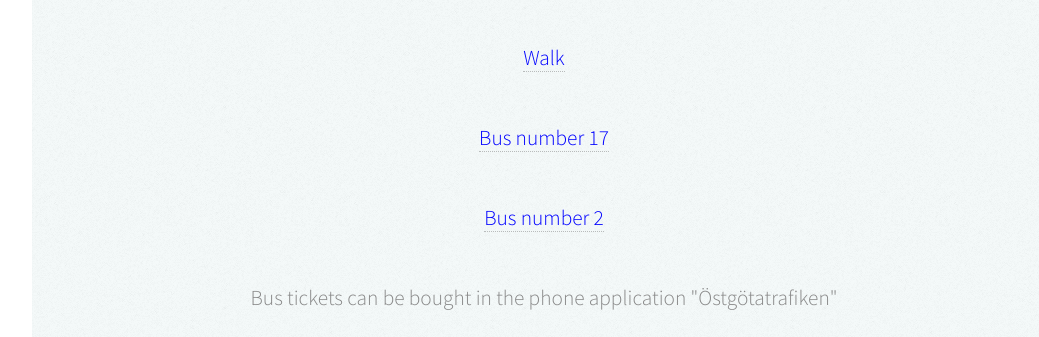
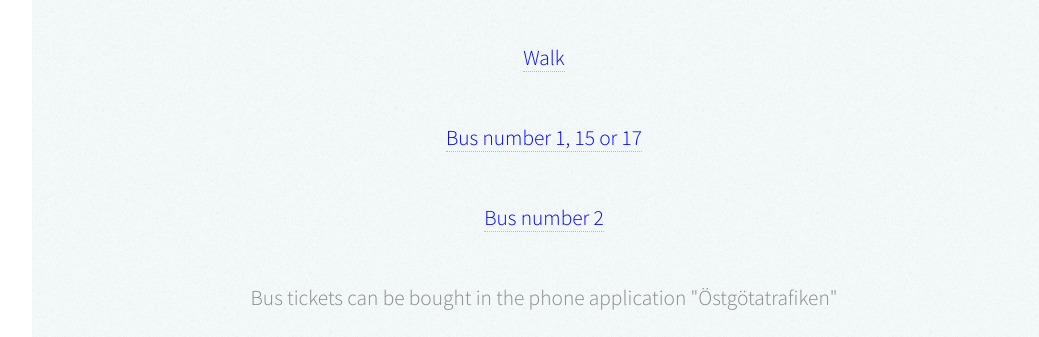
Before and after one commit to niklasbjorn/niklasbjorn.github.io, a plain HTML site: page index.html in a window 1280 px wide. Shown: the part 8230-8567 px from the top of the page, without its empty margins (224-1263 px from the left). Drawn offline with Linux system fonts and the light colour scheme.

Commit message:
Update index.html

```diff
--- a/index.html
+++ b/index.html
@@ -222,7 +222,7 @@ In this workshop, we introduce MultiQC - a tool to aggregate and parse such stat
 							<p>Travel to the venue from the trainstation</p>
 
 							<a target="_blank" href=https://www.google.se/maps/dir/Link%C3%B6ping+Central+Station,+Vasastaden,+Link%C3%B6ping/Consensus+-+Medicinska+fakultetens+studentk%C3%A5r,+Aschansgata+1+581+85,+Link%C3%B6ping/@58.4100855,15.6146621,15z/am=t/data=!4m17!4m16!1m5!1m1!1s0x46596f2faf4271dd:0xa0a15131f618f318!2m2!1d15.625849!2d58.4163429!1m5!1m1!1s0x46596f21f4aafe91:0x44308fbcc05ea3b9!2m2!1d15.6226341!2d58.4038287!2m2!7e2!8j1476095640!3e2?hl=en <p style="color: blue;">Walk</p></a>
-							<a target="_blank" href=https://www.google.se/maps/dir/Link%C3%B6ping+Central+Station,+Vasastaden,+Link%C3%B6ping/Consensus+-+Medicinska+fakultetens+studentk%C3%A5r,+Aschansgata+1+581+85,+Link%C3%B6ping/@58.4091597,15.6151774,15z/am=t/data=!4m18!4m17!1m5!1m1!1s0x46596f2faf4271dd:0xa0a15131f618f318!2m2!1d15.625849!2d58.4163429!1m5!1m1!1s0x46596f21f4aafe91:0x44308fbcc05ea3b9!2m2!1d15.6226341!2d58.4038287!2m2!7e2!8j1476095640!3e3!5i2?hl=en&shorturl=1  <p style="color: blue;">Bus number 17</p></a>
+							<a target="_blank" href=https://www.google.se/maps/dir/Link%C3%B6ping+Central+Station,+Vasastaden,+Link%C3%B6ping/Consensus+-+Medicinska+fakultetens+studentk%C3%A5r,+Aschansgata+1+581+85,+Link%C3%B6ping/@58.4091597,15.6151774,15z/am=t/data=!4m18!4m17!1m5!1m1!1s0x46596f2faf4271dd:0xa0a15131f618f318!2m2!1d15.625849!2d58.4163429!1m5!1m1!1s0x46596f21f4aafe91:0x44308fbcc05ea3b9!2m2!1d15.6226341!2d58.4038287!2m2!7e2!8j1476095640!3e3!5i2?hl=en&shorturl=1  <p style="color: blue;">Bus number 1, 15 or 17</p></a>
 							<a target="_blank" href=https://www.google.se/maps/dir/Link%C3%B6ping+Central+Station,+Vasastaden,+Link%C3%B6ping/Consensus+-+Medicinska+fakultetens+studentk%C3%A5r,+Aschansgata+1+581+85,+Link%C3%B6ping/@58.4091597,15.6151774,15z/am=t/data=!4m18!4m17!1m5!1m1!1s0x46596f2faf4271dd:0xa0a15131f618f318!2m2!1d15.625849!2d58.4163429!1m5!1m1!1s0x46596f21f4aafe91:0x44308fbcc05ea3b9!2m2!1d15.6226341!2d58.4038287!2m2!7e2!8j1476095640!3e3!5i3?hl=en&shorturl=1  <p style="color: blue;">Bus number 2</p></a>
 
 							<p>Bus tickets can be bought in the phone application "Östgötatrafiken"</p>
```
